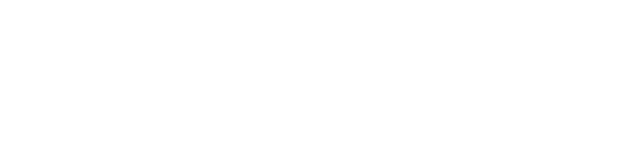
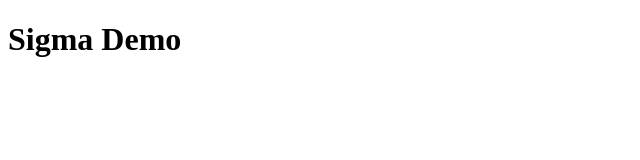
Before and after one commit to satnam23019/sigma-demo, a plain HTML site: page index.html in a window 1280 px wide. Shown: the whole page, without its empty margins (0-640 px from the left). Drawn offline with Linux system fonts and the light colour scheme.

Commit message:
Added Heading

```diff
--- a/index.html
+++ b/index.html
@@ -8,6 +8,7 @@
     <script type="text/javascript"></script>
 </head>
 <body>
+    <h1>Sigma Demo</h1>
 
 </body>
 </html>
```
